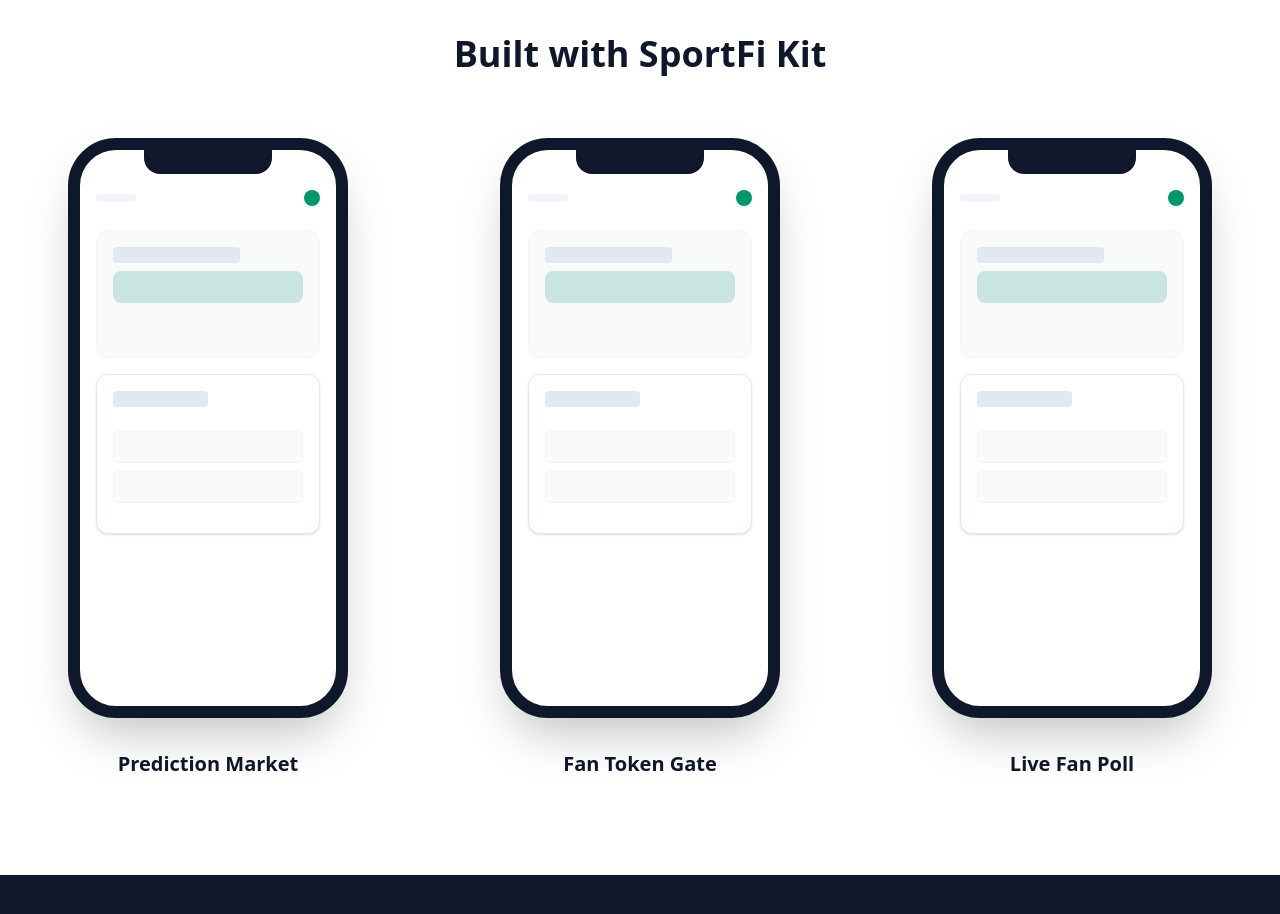
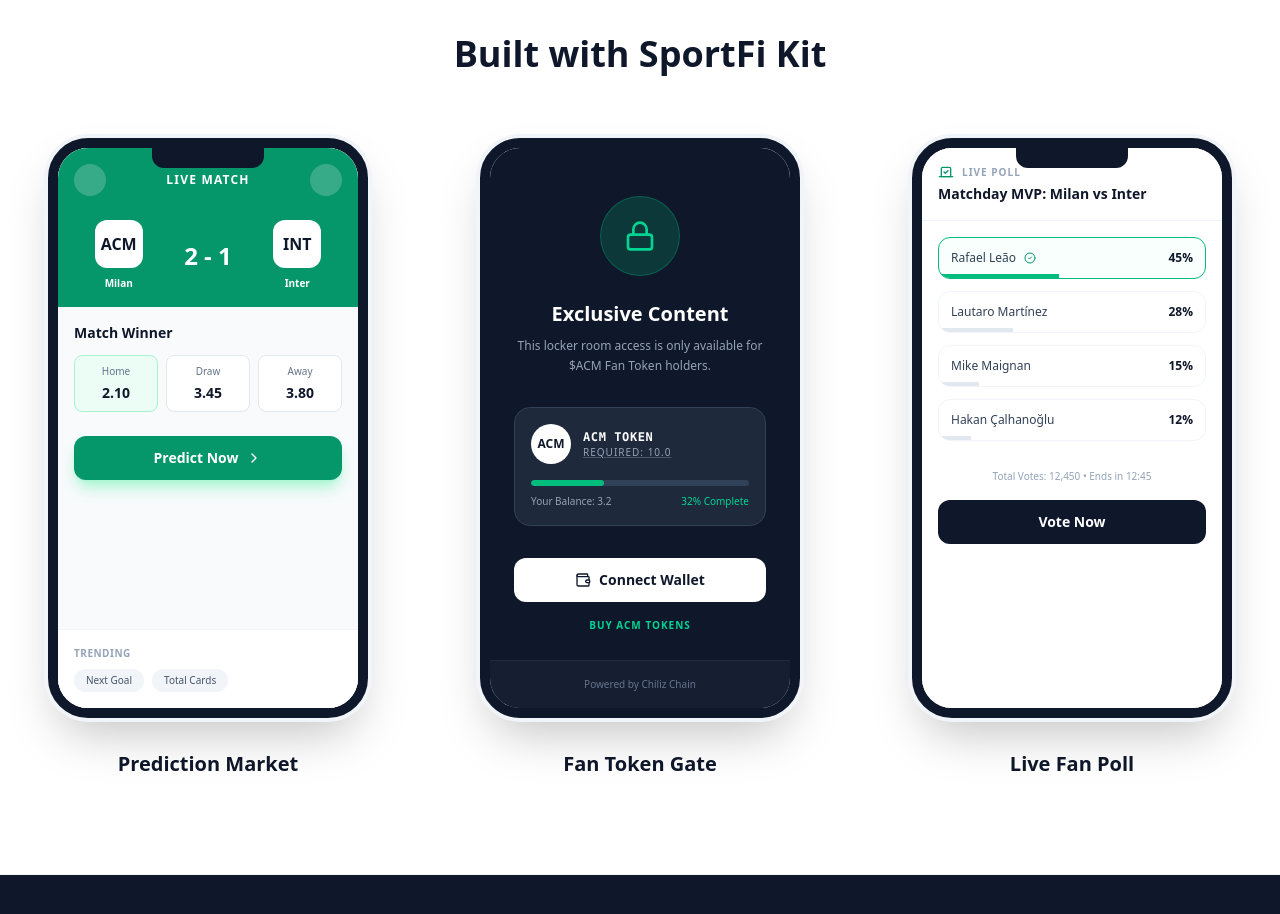
Before and after one commit to AltcoinDaddy/Sportfi-kit, a React (Vite) app in the folder docs-site/: page / in a window 1280 px wide. Shown: the part 1640-2554 px from the top of the page. Built offline with nearby package versions, Linux system fonts and the light colour scheme.

Commit message:
docs: implement premium coded UI mockups for features section

```diff
--- a/docs-site/src/components/Examples.tsx
+++ b/docs-site/src/components/Examples.tsx
@@ -1,44 +1,150 @@
+import { Lock, Vote, ChevronRight, Wallet, CheckCircle2 } from 'lucide-react';
 
+const PredictionScreen = () => (
+  <div className="h-full bg-slate-50 flex flex-col">
+    <div className="bg-emerald-600 p-4 text-white">
+      <div className="flex justify-between items-center mb-4">
+        <div className="w-8 h-8 rounded-full bg-white/20" />
+        <div className="text-xs font-bold tracking-widest uppercase">Live Match</div>
+        <div className="w-8 h-8 rounded-full bg-white/20" />
+      </div>
+      <div className="flex justify-around items-center pt-2">
+        <div className="text-center">
+          <div className="w-12 h-12 bg-white rounded-xl mb-2 mx-auto flex items-center justify-center text-slate-900 font-bold">ACM</div>
+          <div className="text-[10px] font-bold">Milan</div>
+        </div>
+        <div className="text-2xl font-black">2 - 1</div>
+        <div className="text-center">
+          <div className="w-12 h-12 bg-white rounded-xl mb-2 mx-auto flex items-center justify-center text-slate-900 font-bold">INT</div>
+          <div className="text-[10px] font-bold">Inter</div>
+        </div>
+      </div>
+    </div>
+    <div className="p-4 flex-1">
+      <div className="text-sm font-bold text-slate-900 mb-3">Match Winner</div>
+      <div className="grid grid-cols-3 gap-2 mb-6">
+        {[ {t: 'Home', o: '2.10'}, {t: 'Draw', o: '3.45'}, {t: 'Away', o: '3.80'} ].map((opt, i) => (
+          <div key={i} className={`p-2 rounded-lg border text-center transition-colors ${i === 0 ? 'bg-emerald-50 border-emerald-200' : 'bg-white border-slate-200'}`}>
+            <div className="text-[10px] text-slate-500 mb-1">{opt.t}</div>
+            <div className="text-sm font-bold text-slate-900">{opt.o}</div>
+          </div>
+        ))}
+      </div>
+      <button className="w-full bg-emerald-600 text-white rounded-xl py-3 font-bold text-sm shadow-lg shadow-emerald-200 flex items-center justify-center gap-2">
+        Predict Now <ChevronRight size={16} />
+      </button>
+    </div>
+    <div className="p-4 border-t border-slate-100 bg-white">
+      <div className="text-[10px] font-bold text-slate-400 uppercase tracking-wider mb-2">Trending</div>
+      <div className="flex gap-2">
+        <div className="px-3 py-1 bg-slate-100 rounded-full text-[10px] text-slate-600">Next Goal</div>
+        <div className="px-3 py-1 bg-slate-100 rounded-full text-[10px] text-slate-600">Total Cards</div>
+      </div>
+    </div>
+  </div>
+);
+
+const GateScreen = () => (
+  <div className="h-full bg-slate-900 flex flex-col text-white">
+    <div className="p-6 pt-12 flex-1 flex flex-col items-center text-center">
+      <div className="w-20 h-20 bg-emerald-500/20 rounded-full flex items-center justify-center mb-6 border border-emerald-500/30">
+        <Lock className="text-emerald-400" size={32} />
+      </div>
+      <h4 className="text-xl font-bold mb-2">Exclusive Content</h4>
+      <p className="text-slate-400 text-xs mb-8 leading-relaxed">
+        This locker room access is only available for $ACM Fan Token holders.
+      </p>
+
+      <div className="w-full bg-slate-800 rounded-2xl p-4 border border-slate-700 mb-8">
+        <div className="flex items-center gap-3 mb-4">
+          <div className="w-10 h-10 bg-white rounded-full flex items-center justify-center text-slate-900 font-bold text-xs">ACM</div>
+          <div className="text-left">
+            <div className="text-xs font-bold font-mono tracking-wider">ACM TOKEN</div>
+            <div className="text-[10px] text-slate-400 underline decoration-slate-600 uppercase tracking-widest">Required: 10.0</div>
+          </div>
+        </div>
+        <div className="h-1.5 w-full bg-slate-700 rounded-full overflow-hidden">
+          <div className="h-full w-1/3 bg-emerald-500 rounded-full" />
+        </div>
+        <div className="flex justify-between mt-2 text-[10px] text-slate-400">
+          <span>Your Balance: 3.2</span>
+          <span className="text-emerald-400">32% Complete</span>
+        </div>
+      </div>
+
+      <button className="w-full bg-white text-slate-900 rounded-xl py-3 font-bold text-sm flex items-center justify-center gap-2 mb-4 hover:bg-slate-100 transition-colors">
+        <Wallet size={16} /> Connect Wallet
+      </button>
+      <button className="text-emerald-400 text-[10px] font-bold uppercase tracking-widest">Buy ACM Tokens</button>
+    </div>
+    <div className="p-4 bg-slate-800/50 text-[10px] text-slate-500 text-center border-t border-white/5">
+      Powered by Chiliz Chain
+    </div>
+  </div>
+);
+
+const PollScreen = () => (
+  <div className="h-full bg-white flex flex-col">
+    <div className="p-4 border-b border-slate-100">
+      <div className="flex items-center gap-2 mb-1">
+        <Vote className="text-emerald-600" size={16} />
+        <span className="text-[10px] font-bold text-slate-400 uppercase tracking-widest">Live Poll</span>
+      </div>
+      <h4 className="text-sm font-bold text-slate-900">Matchday MVP: Milan vs Inter</h4>
+    </div>
+    <div className="p-4 flex-1 space-y-3">
+      {[
+        { n: 'Rafael Leão', v: 45, s: true },
+        { n: 'Lautaro Martínez', v: 28, s: false },
+        { n: 'Mike Maignan', v: 15, s: false },
+        { n: 'Hakan Çalhanoğlu', v: 12, s: false }
+      ].map((opt, i) => (
+        <div key={i} className={`p-3 rounded-xl border relative overflow-hidden transition-all ${opt.s ? 'border-emerald-500 bg-emerald-50/30' : 'border-slate-100'}`}>
+          <div className="flex justify-between items-center relative z-10">
+            <div className="flex items-center gap-2">
+              <span className="text-xs font-medium text-slate-700">{opt.n}</span>
+              {opt.s && <CheckCircle2 size={12} className="text-emerald-600" />}
+            </div>
+            <span className="text-xs font-bold text-slate-900">{opt.v}%</span>
+          </div>
+          <div
+            className={`absolute bottom-0 left-0 h-1 transition-all duration-1000 ${opt.s ? 'bg-emerald-500' : 'bg-slate-200'}`}
+            style={{ width: `${opt.v}%` }}
+          />
+        </div>
+      ))}
+      <div className="pt-4 text-center">
+        <div className="text-[10px] text-slate-400 mb-4">Total Votes: 12,450 • Ends in 12:45</div>
+        <button className="w-full bg-slate-900 text-white rounded-xl py-3 font-bold text-sm">
+          Vote Now
+        </button>
+      </div>
+    </div>
+  </div>
+);
 
 const exampleApps = [
-  { title: 'Prediction Market', theme: 'emerald-600', screen: 'prediction' },
-  { title: 'Fan Token Gate', theme: 'slate-900', screen: 'gate' },
-  { title: 'Live Fan Poll', theme: 'emerald-700', screen: 'poll' },
+  { title: 'Prediction Market', theme: 'emerald-600', screen: 'prediction', component: PredictionScreen },
+  { title: 'Fan Token Gate', theme: 'slate-900', screen: 'gate', component: GateScreen },
+  { title: 'Live Fan Poll', theme: 'emerald-700', screen: 'poll', component: PollScreen },
 ];
 
 export const Examples = () => {
   return (
     <section id="examples" className="py-24 bg-white px-4 border-y border-slate-100">
       <div className="max-w-7xl mx-auto">
-        <h2 className="text-4xl font-extrabold text-slate-900 mb-16 text-center">Built with SportFi Kit</h2>
+        <h2 className="text-3xl sm:text-4xl font-extrabold text-slate-900 mb-16 text-center">Built with SportFi Kit</h2>
 
         <div className="grid grid-cols-1 md:grid-cols-3 gap-12 place-items-center">
           {exampleApps.map((ex, i) => (
-            <div key={i} className="flex flex-col items-center group">
+            <div key={i} className="flex flex-col items-center group w-full max-w-[320px]">
               {/* Phone Frame */}
-              <div className="w-[280px] h-[580px] border-[12px] border-slate-900 rounded-[3rem] overflow-hidden bg-white relative shadow-2xl transition-transform group-hover:-translate-y-4 duration-500">
-                <div className="absolute top-0 left-1/2 -translate-x-1/2 w-32 h-6 bg-slate-900 rounded-b-2xl z-10" />
+              <div className="w-full aspect-[280/580] max-h-[580px] border-[10px] border-slate-900 rounded-[2.5rem] overflow-hidden bg-white relative shadow-2xl transition-transform group-hover:-translate-y-4 duration-500 ring-4 ring-slate-100">
+                <div className="absolute top-0 left-1/2 -translate-x-1/2 w-28 h-5 bg-slate-900 rounded-b-xl z-20" />
 
-                {/* Simulated Screen Content */}
-                <div className="h-full pt-10 px-4">
-                  <div className="flex justify-between items-center mb-6">
-                    <div className="w-10 h-2 bg-slate-100 rounded-full" />
-                    <div className="w-4 h-4 rounded-full bg-emerald-600 ml-auto" />
-                  </div>
-
-                  <div className="space-y-4">
-                    <div className="h-32 bg-slate-50 rounded-xl border border-slate-100 p-4">
-                       <div className="w-2/3 h-4 bg-slate-200 rounded mb-2" />
-                       <div className="w-full h-8 bg-emerald-600 rounded-lg opacity-20" />
-                    </div>
-                    <div className="h-40 bg-white border border-slate-200 rounded-xl shadow-sm p-4">
-                       <div className="w-1/2 h-4 bg-slate-200 rounded mb-6" />
-                       <div className="space-y-2">
-                          <div className="h-8 w-full bg-slate-50 border border-slate-100 rounded" />
-                          <div className="h-8 w-full bg-slate-50 border border-slate-100 rounded" />
-                       </div>
-                    </div>
-                  </div>
+                {/* Actual Coded Content */}
+                <div className="h-full w-full">
+                  <ex.component />
                 </div>
               </div>
               <h3 className="mt-8 text-xl font-bold text-slate-900">{ex.title}</h3>
```
